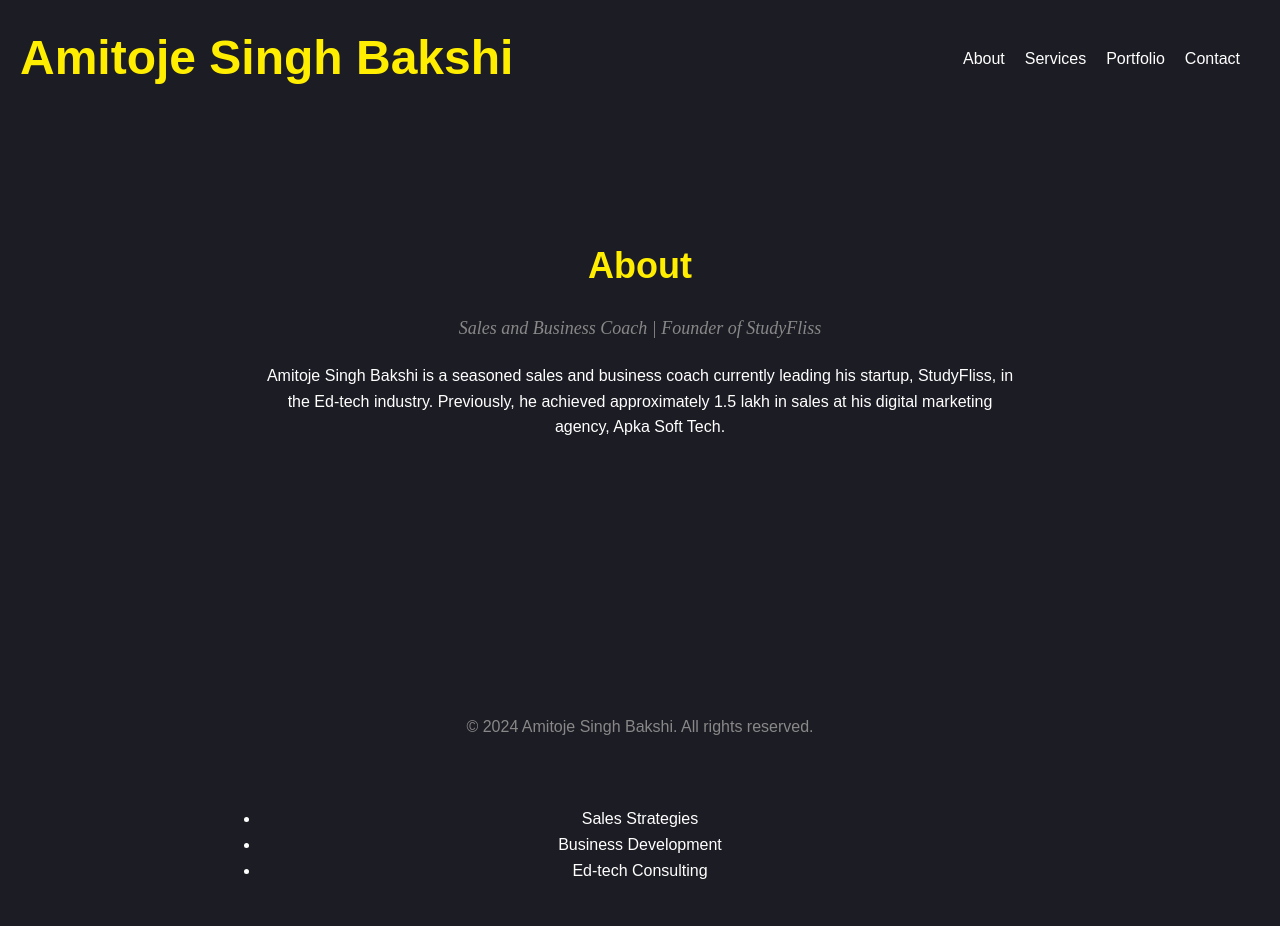
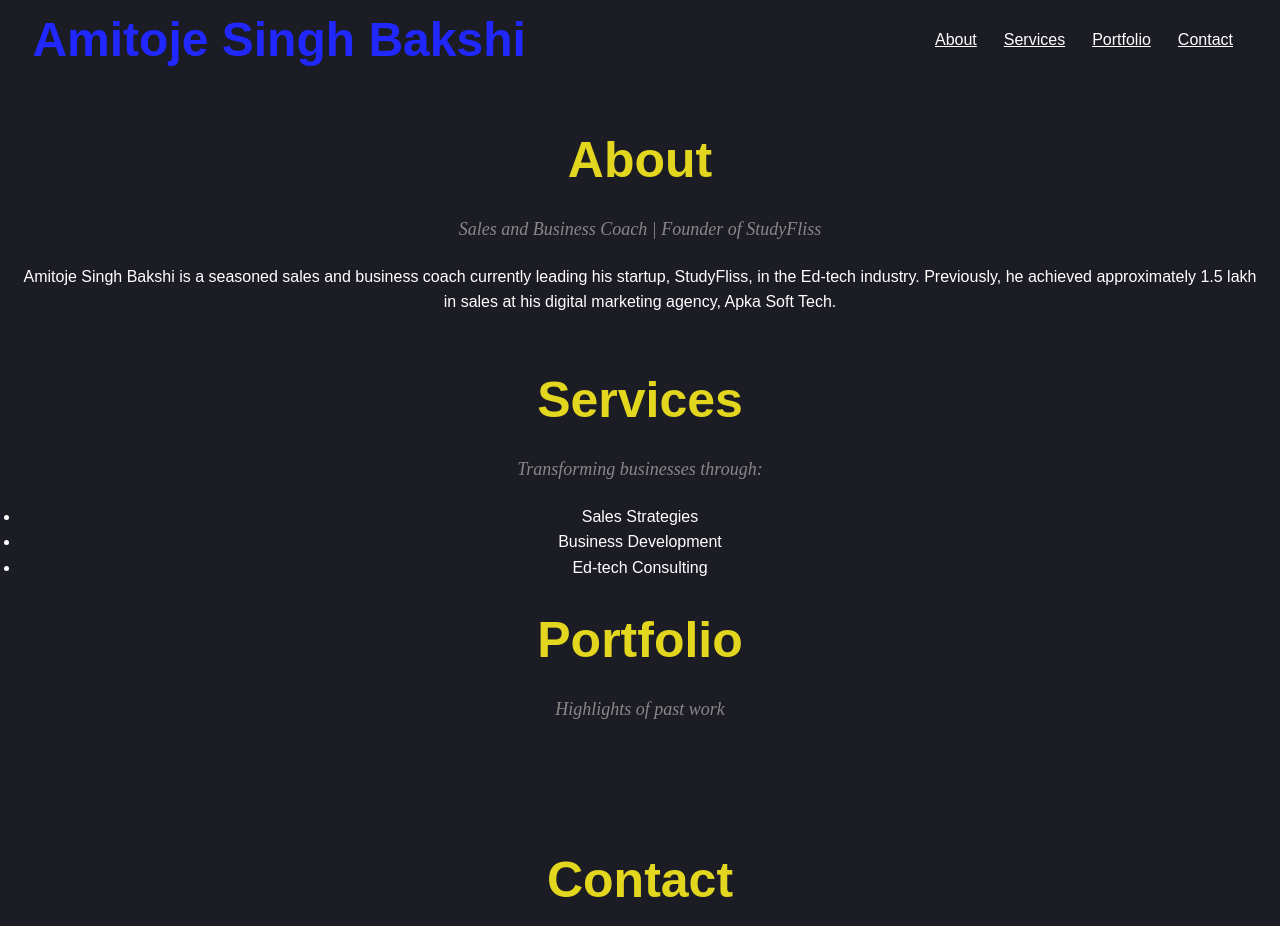
Before and after one commit to BhaskarSaxena/Amitoje-Singh-Bakshi, a plain HTML site: page index.html in a window 1280 px wide. Shown: the top 926 px of the page. Drawn offline with Linux system fonts and the light colour scheme.

Commit message:
Update index.html

```diff
--- a/index.html
+++ b/index.html
@@ -1,9 +1,6 @@
-<!DOCTYPE html>
-<html lang="en">
+<html>
 <head>
-    <meta charset="UTF-8">
-    <meta name="viewport" content="width=device-width, initial-scale=1.0">
-    <title>Amitoje Singh Bakshi - Portfolio</title>
+    <title>Amitoje Singh Bakshi</title>
     <style>
         /* Reset styles */
         * {
@@ -22,14 +19,28 @@
         header {
             display: flex;
             justify-content: space-between;
-            align-items: center;
+            align-items:center ;
+            height: 10%;
+            width: 100%;
             padding: 20px;
+            margin-right: 10%;
+            position: fixed;
         }
 
         .logo {
-            text-align: center;
+
+            text-align: left;
+            justify-items: center;
             font-size: 24px;
-            color: #ffee00;
+            color: #2027ff;
+            margin-left: 1%;
+        }
+
+
+        .logo:hover {
+            font-size: 28px;
+            color: #ffffff;
+            margin-left: 1%;
         }
 
         nav ul {
@@ -38,30 +49,44 @@
         }
 
         nav ul li {
-            margin-right: 20px;
+            margin-right:27px;
+            text-align: center;
         }
 
         nav ul li a {
-            text-decoration: none;
             color: #ffffff;
             transition: color 0.3s ease;
+
         }
 
         nav ul li a:hover {
-            color: #ffee00;
+            color: #99ff0b;
+            text-underline-offset:10 ;
+            font-size: large;
+            font-style: italic;
+            font-stretch: ultra-expanded;
+
         }
 
         .container {
-            max-width: 800px;
-            margin: 0 auto;
+            max-width: 100%;
+            margin: 0px;
+            max-height: 36;
             padding: 40px 20px;
             text-align: center;
         }
 
+
+
         h2 {
-            font-size: 36px;
+            font-size: 50px;
+            margin-bottom: 15px;
+            color: #e3d61e;
+        }
+        h2:hover{
+            font-size: 55px;
             margin-bottom: 20px;
-            color: #ffee00;
+            color: #95ff00;
         }
 
         .subheading {
@@ -72,6 +97,14 @@
             color: #888888;
         }
 
+        .subheading:hover {
+            font-family: 'Libre Baskerville', serif;
+            font-style: italic;
+            font-weight: 900;
+            font-size: 24px;
+            margin-bottom: 20px;
+            color: #888888;
+        }
         section {
             padding: 80px 0;
         }
@@ -94,29 +127,26 @@
         }
 
         footer {
-            background-color: #1c1c24;
+            background-color: #240f0f;
             padding: 20px;
             text-align: center;
-            position: fixed;
             bottom: 0;
             width: 100%;
+            height: 20%;
+            z-index: 40px;
         }
 
         footer p {
-            color: #888888;
+            color: #d9e1fc;
         }
 
-        @media (max-width: 768px) {
-            .container {
-                padding: 20px;
-            }
-        }
+
     </style>
 </head>
 <body>
     <header>
         <div class="logo">
-            <h1>Amitoje Singh Bakshi</h1>
+            <h1><a href="https://www.instagram.com/amitojesinghbakshi?igsh=NjZrcjIxZm9vNXUy"></a> Amitoje Singh Bakshi</h1>
         </div>
         <nav>
             <ul>
@@ -132,7 +162,7 @@
         <div class="container">
             <h2>About</h2>
             <p class="subheading">Sales and Business Coach | Founder of StudyFliss</p>
-            <p>Amitoje Singh Bakshi is a seasoned sales and business coach currently leading his startup, StudyFliss, in the Ed-tech industry. Previously, he achieved approximately 1.5 lakh in sales at his digital marketing agency, Apka Soft Tech.</p>
+            <p style="width: 100%";>Amitoje Singh Bakshi is a seasoned sales and business coach currently leading his startup, StudyFliss, in the Ed-tech industry. Previously, he achieved approximately 1.5 lakh in sales at his digital marketing agency, Apka Soft Tech.</p>
         </div>
     </section>
 
@@ -156,7 +186,7 @@
         </div>
     </section>
 
-    <section id="contact">
+    <section id="contact";">
         <div class="container">
             <h2>Contact</h2>
             <p class="subheading">Get in touch</p>
```
